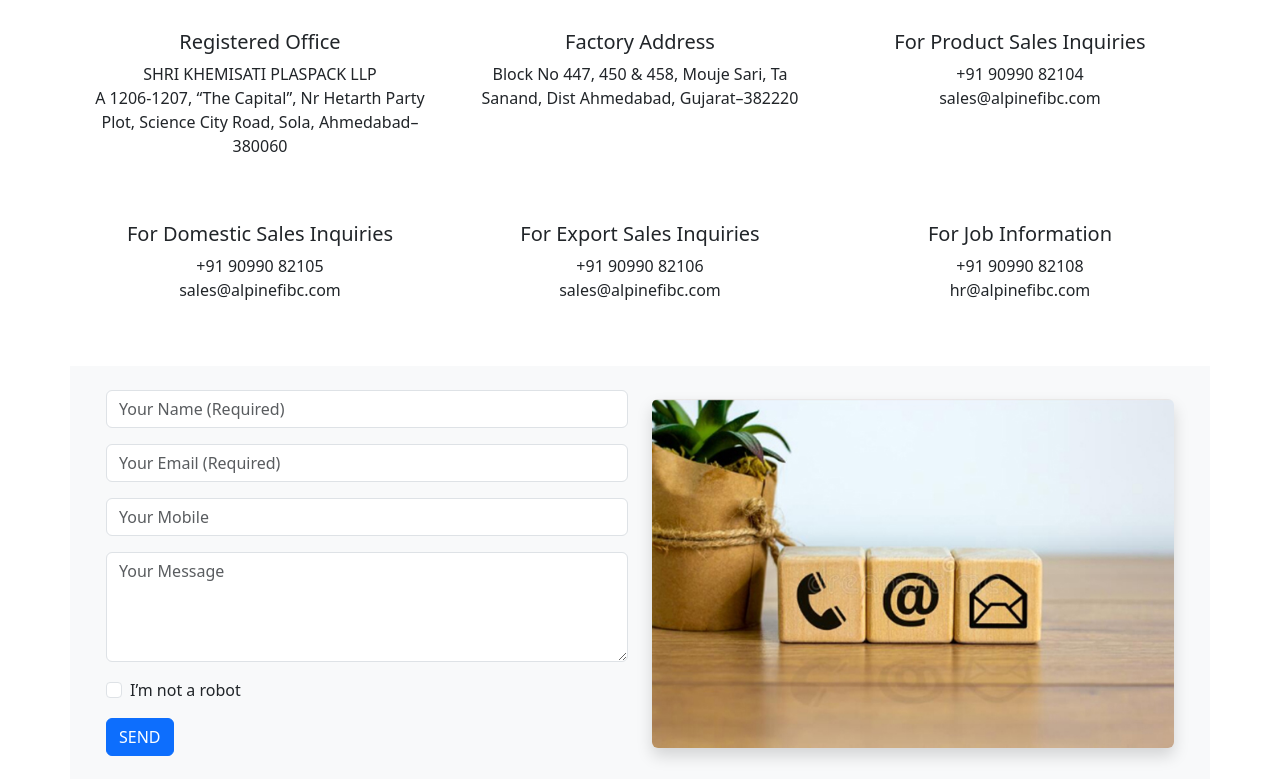
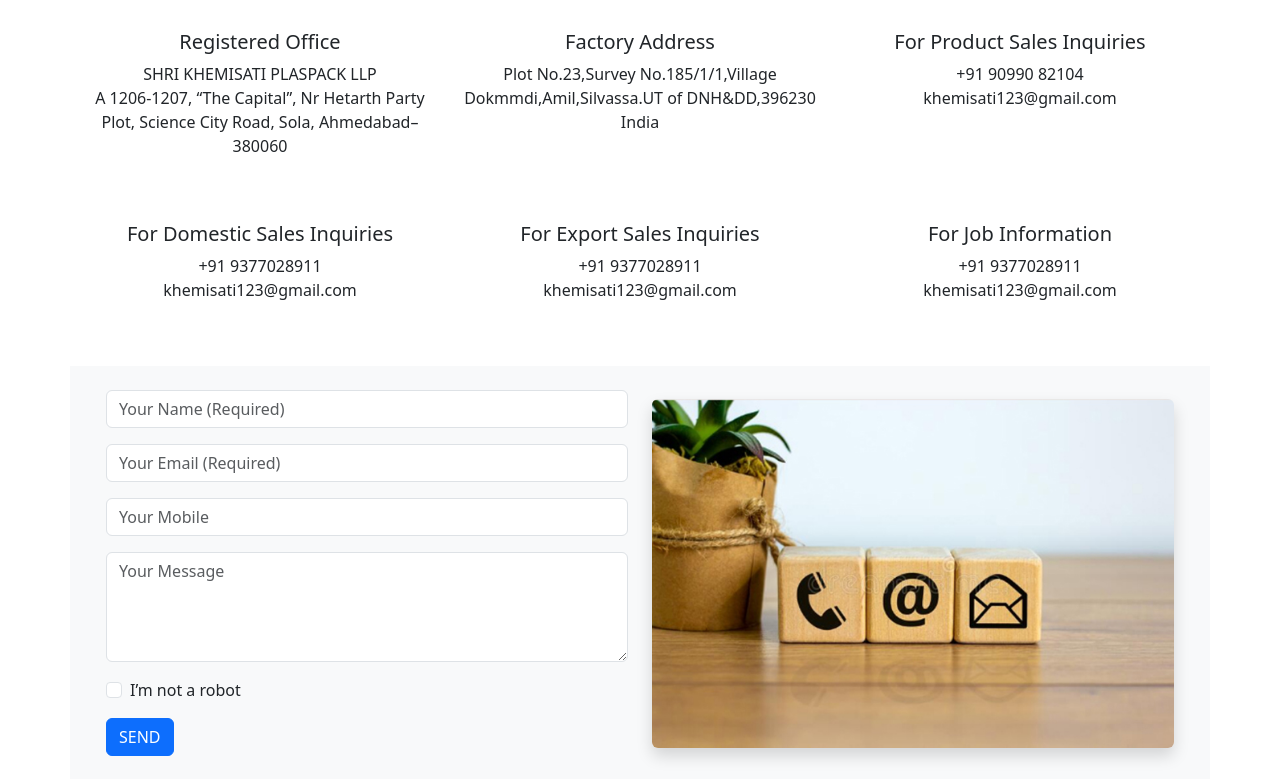
Before and after one commit to readywebsites/alpinefibc-bootstrap--08-, a Django app: page /contact.html in a window 1280 px wide. Shown: the part 520-1299 px from the top of the page. Run offline with Django 5.2, Linux system fonts and the light colour scheme.

Commit message:
contact.html add changes

```diff
--- a/templates/contact.html
+++ b/templates/contact.html
@@ -26,26 +26,26 @@
       </div>
       <div class="col-md-4">
         <h5>Factory Address</h5>
-        <p>Block No 447, 450 & 458, Mouje Sari, Ta Sanand, Dist Ahmedabad, Gujarat–382220</p>
+        <p>Plot No.23,Survey No.185/1/1,Village Dokmmdi,Amil,Silvassa.UT of DNH&DD,396230 India</p>
       </div>
       <div class="col-md-4">
         <h5>For Product Sales Inquiries</h5>
-        <p>+91 90990 82104<br>sales@alpinefibc.com</p>
+        <p>+91 90990 82104<br>khemisati123@gmail.com</p>
       </div>
     </div>
 
     <div class="row text-center mb-5">
       <div class="col-md-4">
         <h5>For Domestic Sales Inquiries</h5>
-        <p>+91 90990 82105<br>sales@alpinefibc.com</p>
+        <p>+91 9377028911<br>khemisati123@gmail.com</p>
       </div>
       <div class="col-md-4">
         <h5>For Export Sales Inquiries</h5>
-        <p>+91 90990 82106<br>sales@alpinefibc.com</p>
+        <p>+91 9377028911<br>khemisati123@gmail.com</p>
       </div>
       <div class="col-md-4">
         <h5>For Job Information</h5>
-        <p>+91 90990 82108<br>hr@alpinefibc.com</p>
+        <p>+91 9377028911<br>khemisati123@gmail.com</p>
       </div>
     </div>
 
@@ -108,7 +108,7 @@
 
     // WhatsApp message format
     const text = `Name: ${name}%0AEmail: ${email}%0AMobile: ${mobile}%0AMessage: ${message}`;
-    const phoneNumber = "918734899793"; // Replace with your WhatsApp number (without +)
+    const phoneNumber = "918108666295"; // Replace with your WhatsApp number (without +)
 
     // Open WhatsApp link
     window.open(`https://wa.me/${phoneNumber}?text=${text}`, '_blank');
```
